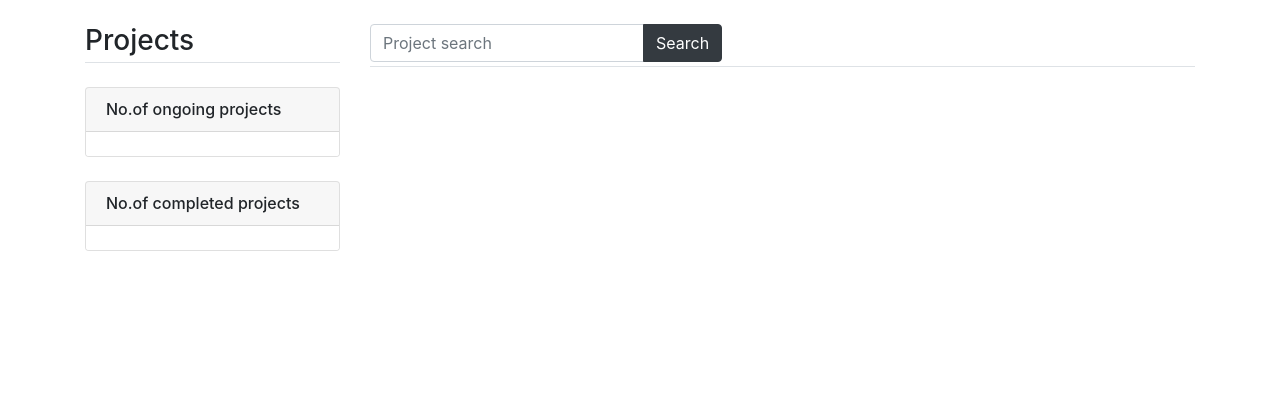
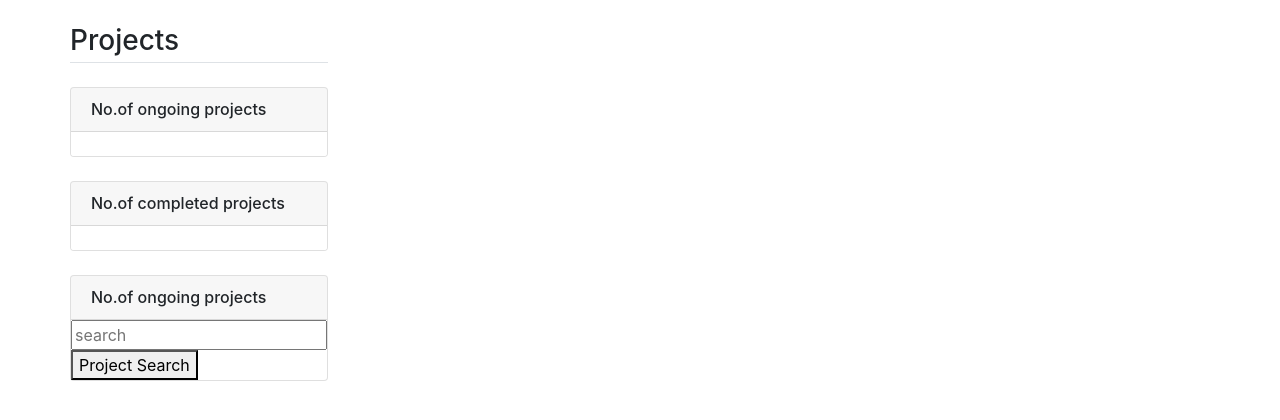
Before and after one commit to mahesh006/interapt-hack-updated, a Django app: template main/templates/main/project_list.html in a window 1280 px wide. Shown: the part 56-476 px from the top of the page. Run offline with Django 3.2, Linux system fonts and the light colour scheme; the template is opened without the code that fills it, so the values that code supplies are empty.

Commit message:
Added id="project-title" to H6 cat.title

```diff
--- a/main/templates/main/project_list.html
+++ b/main/templates/main/project_list.html
@@ -5,8 +5,10 @@
 
 	<!-- Featured Products -->
 	<div class="row">
-		<div class="col-md-3">
+		<div class="row-md-3">
+
 			<h3 class="mb-4 border-bottom pb-1">Projects</h3>
+
 
 			<!-- Price Filter -->
 			<div class="card mb-4">
@@ -33,18 +35,23 @@
 					</li>
 				</div>
 			</div>
+
+			<div class="card mb-4">
+				<h6 class="card-header">No.of ongoing projects</h6>
+			<form action="/search_project">
+				<div >
+					<input name="s" type="text" c placeholder="search" />
+					<div >
+					  <button type="submit" >Project Search</button>
+					</div>
+				  </div>
+			</form>
+			</div>
 		</div>
 
 		<div class="col-md-9">
-				<form class="form-inline my-2 my-lg-0" action="/search_project">
-					<div class="input-group">
-						<input name="s" type="text" class="form-control" placeholder="Project search" />
-						<div class="input-group-append">
-						  <button class="btn btn-dark" type="submit" id="button-addon2">Search</button>
-						</div>
-					  </div>
-				  </form>
-				  <h3 class="mb-4 border-bottom pb-1"></h3>
+
+
 	<div class="row">
 		{% if data %}
 			{% for cat in data %}
@@ -52,8 +59,9 @@
 				<div class="card shadow">
 				<a href="/project-employee-list/{{cat.id}}"><img src="/media/{{cat.image}}" class="card-img-top" id="img" alt="{{cat.title}}" /></a>
 				<div class="card-body">
-								<h6 class="card-text"><a href="/project-employee-list/{{cat.id}}">{{cat.title}}</a></h6>
-								<h6 class="card-text" id="event-box">Start Date: <a href="#">{{cat.starttime}}</a></h6>
+					<h6 class="card-text" id="project-title"><a href="#">{{cat.title}}</a></h6>
+					<h6 class="card-text" id="event-box">Start Date: {{cat.countdown}}</h6>
+					<h6 class="card-text" id="countdown-box"><a href="#"></a></h6>
 				</div>
 				</div>
 			</div>
@@ -61,8 +69,8 @@
 		{% endif %}
 	</div>
  </div>
+
 	</div>
-
 
 
 </main>
```
Lines whose indentation alone changed are shown as unchanged.
